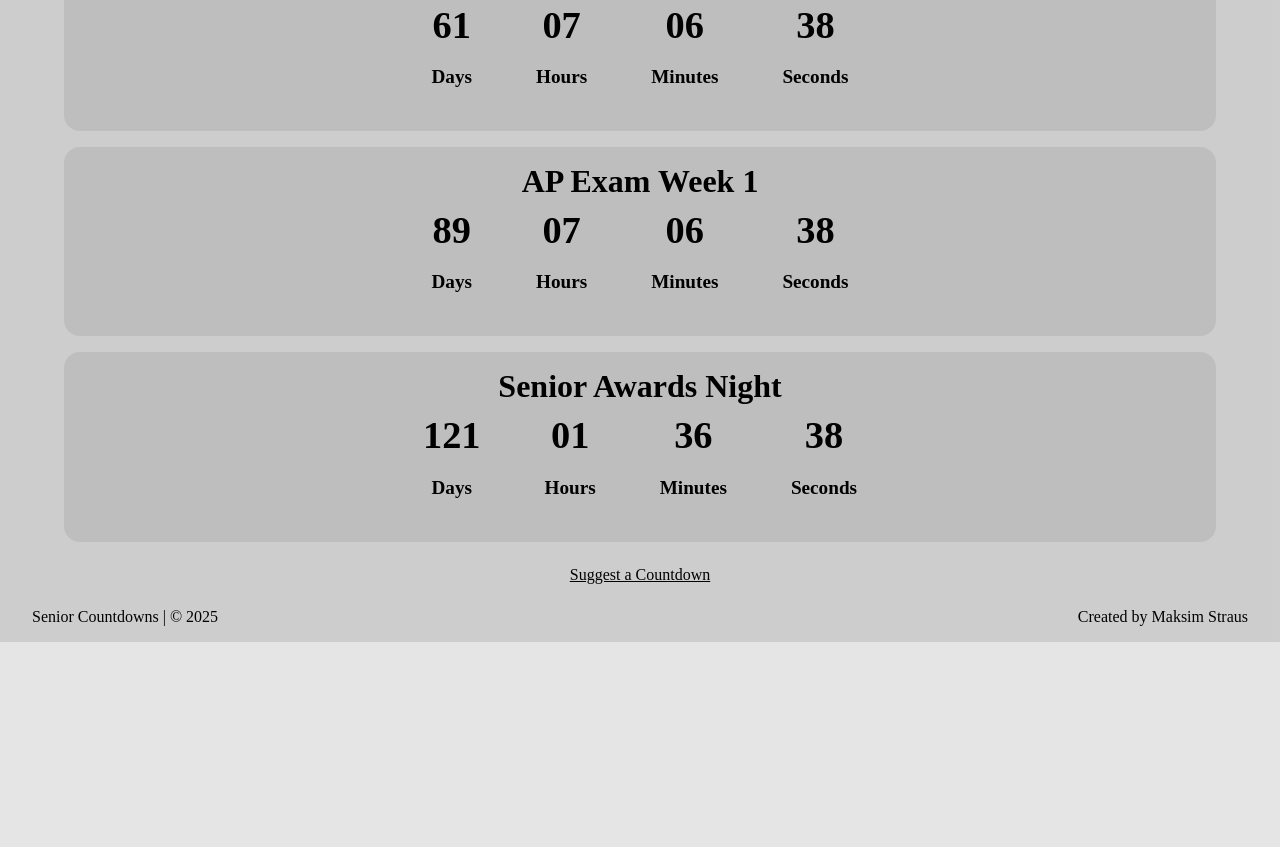
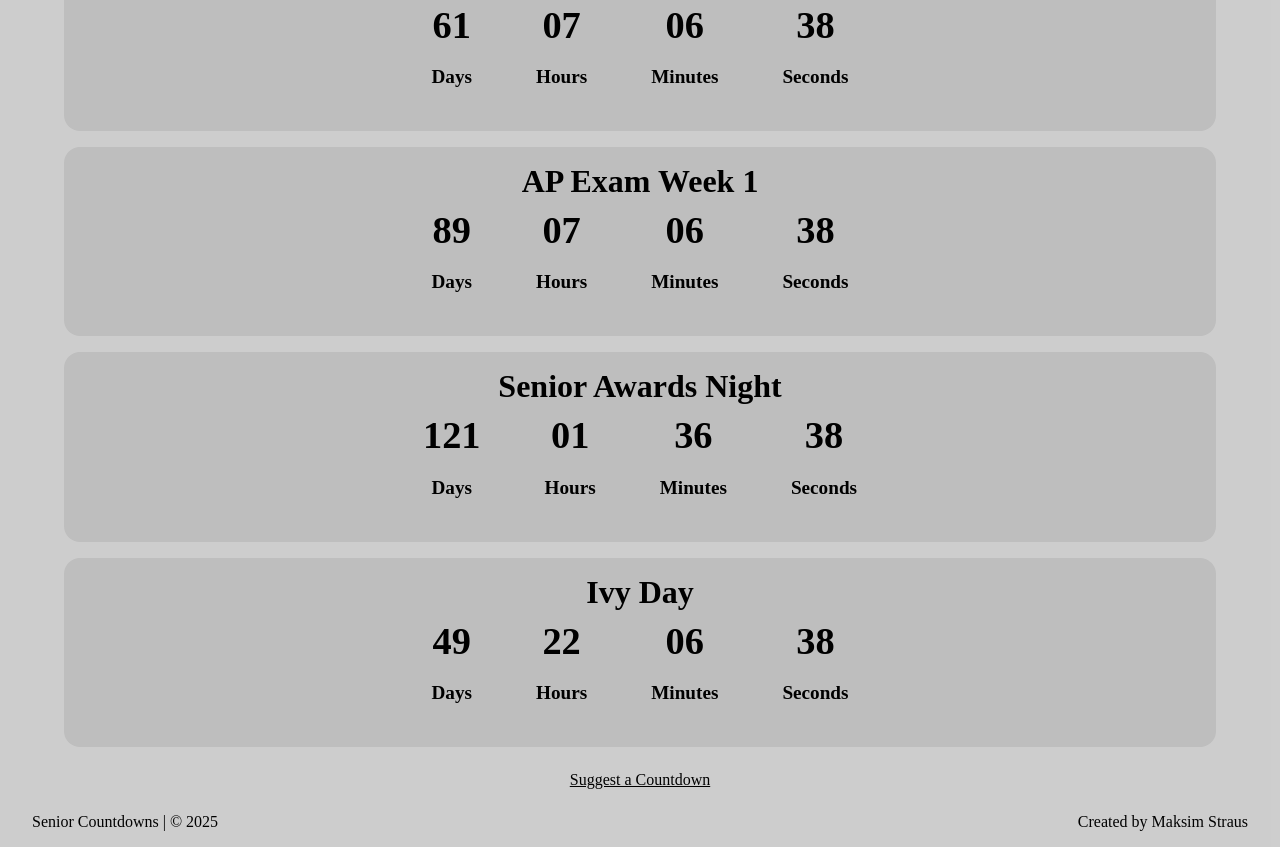
Before and after one commit to cqb13/senior-countdowns, a plain HTML site: page index.html in a window 1280 px wide. Shown: the part 1553-2400 px from the top of the page. Before the commit the page ends 2195 px from the top, so only its background shows below. Drawn offline with Linux system fonts and the light colour scheme.

Commit message:
ivy days

```diff
--- a/index.html
+++ b/index.html
@@ -184,6 +184,27 @@
           </div>
         </section>
       </section>
+      <section class="countdown-container">
+        <h2>Ivy Day</h2>
+        <section class="small-timer">
+          <div>
+            <h2 id="ivy-days">00</h2>
+            <h3>Days</h3>
+          </div>
+          <div>
+            <h2 id="ivy-hours">00</h2>
+            <h3>Hours</h3>
+          </div>
+          <div>
+            <h2 id="ivy-minutes">00</h2>
+            <h3>Minutes</h3>
+          </div>
+          <div>
+            <h2 id="ivy-seconds">00</h2>
+            <h3>Seconds</h3>
+          </div>
+        </section>
+      </section>
     </main>
     <a
       href="https://forms.gle/pC9kAWwuVizyTmXd7"
--- a/index.js
+++ b/index.js
@@ -154,6 +154,15 @@ async function loadCountdowns() {
     const q4Date = q4Event.Starts;
 
     startCountdown(q4Date, "q4-days", "q4-hours", "q4-minutes", "q4-seconds");
+
+    // Ivy Day
+    startCountdown(
+      "2025-03-26 19:00:00+00:00",
+      "ivy-days",
+      "ivy-hours",
+      "ivy-minutes",
+      "ivy-seconds",
+    );
   } catch (error) {
     console.error("Error loading or processing the prom event:", error);
   }
```
